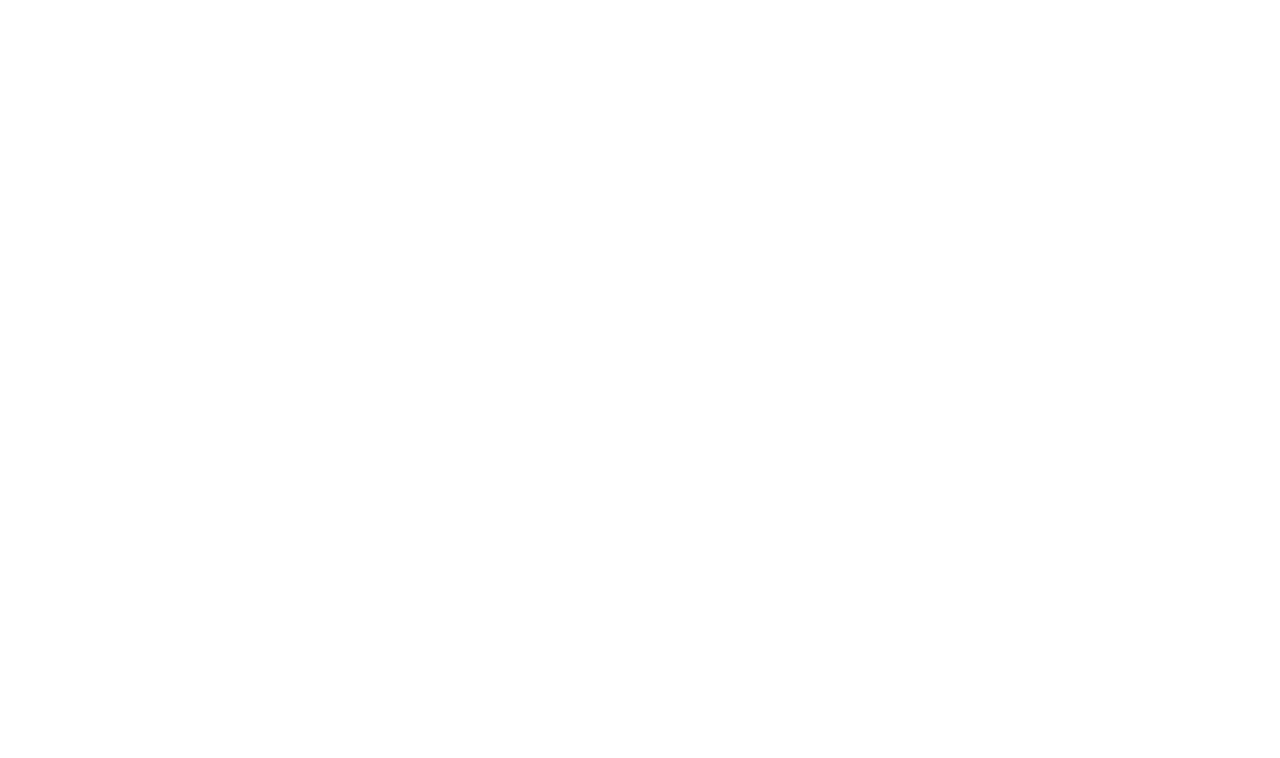
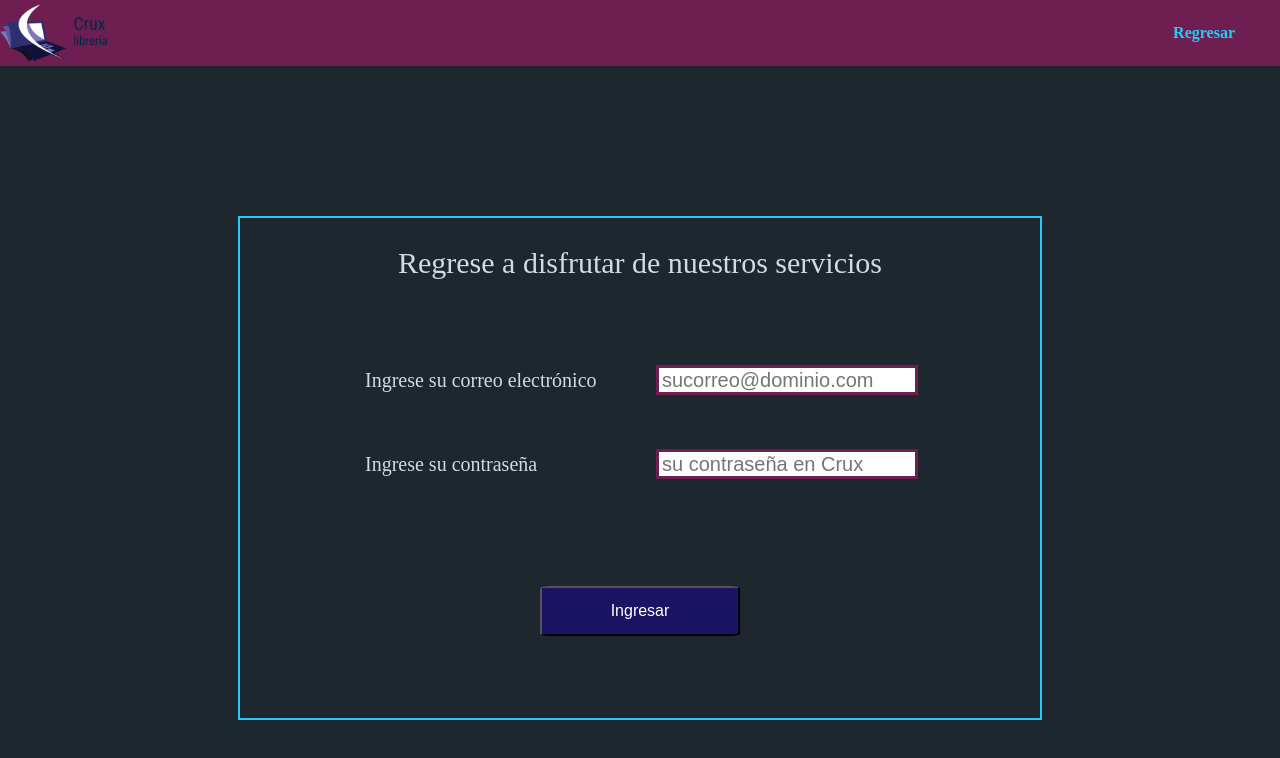
Before and after one commit to iStaack/Crux, a website: page proyecto_individual/public/inicio_sesion.html in a window 1280 px wide. Drawn offline with Linux system fonts and the light colour scheme; a web font is replaced by a local one.

Commit message:
Cambios al css

```diff
--- a/proyecto_individual/public/css/general.css
+++ b/proyecto_individual/public/css/general.css
@@ -55,6 +55,13 @@ h1{
     /*outline: 3px solid #ED4C67;*/
     background-color: #fc5c65;
 }
+
+.error_input::placeholder{
+    color: black;
+}
+
+
+
 .success_input{
     background-color: #2ecc71;
 }
--- /dev/null
+++ b/proyecto_individual/public/css/inicio_sesion.css
@@ -0,0 +1,68 @@
+main{
+    text-align: center;
+}
+
+h1{
+    margin-top: 30px;
+    margin-bottom: 90px;
+    font-size: 30px;
+}
+
+form{
+    margin-top: 150px;
+    text-align: center;
+    border: 2px #25CCF7 solid;
+    display: inline-block;
+    width: 800px;
+    height: 500px;
+}
+
+
+section label{
+    width: 270px;
+    margin-right: 20px;
+}
+
+section input{
+    width: 250px;
+    border:1px solid white;
+    outline-color:#6F1E51;
+    outline-style: solid;
+}
+
+section label, input{
+    text-align: left;
+    display: inline-block;
+    height: 20px;
+    font-size: 20px;
+}
+
+section{
+    margin-bottom: 60px;
+}
+
+button{
+    /*background: #3498db;*/
+    background:#1B1464;
+    padding: 10px;
+    width: 200px;
+    height: 50px;
+    /*margin: 0 auto;*/
+    font-size: 16px;
+    color: white;
+    border-radius: 5%;
+    margin-top: 50px;
+}
+
+button:hover {
+    background-color: #0652DD;
+    color: #d2dae2;
+    box-sizing: border-box;
+    transition: all 500ms ease;
+    border: 2px solid white;
+}
+
+
+.error{
+    border: 1px
+}
--- a/proyecto_individual/public/inicio_sesion.html
+++ b/proyecto_individual/public/inicio_sesion.html
@@ -0,0 +1,45 @@
+<!DOCTYPE html>
+<html lang="es">
+
+
+    <head>
+        <title>Libros</title>
+        <meta charset="utf-8">
+        <link rel="stylesheet" href="css/reset.css">
+        <link rel="shortcut icon" type="image/png" href="img/crux_logo_peque.png">
+        <link rel="stylesheet" href="https://use.fontawesome.com/releases/v5.7.2/css/all.css" integrity="sha384-fnmOCqbTlWIlj8LyTjo7mOUStjsKC4pOpQbqyi7RrhN7udi9RwhKkMHpvLbHG9Sr" crossorigin="anonymous">
+        <link href="https://fonts.googleapis.com/css?family=Quattrocento" rel="stylesheet">
+        <link rel="stylesheet" href="css/general.css">
+        <link rel="stylesheet" href="css/inicio_sesion.css">
+    </head>
+
+    <body>
+         <header id="header_principal">
+
+            <nav>
+                <div class="logo"></div>
+                <a href="index.html">Regresar</a>
+            </nav>
+
+        </header>
+
+        <main>
+
+            <form>
+                <h1>Regrese a disfrutar de nuestros servicios</h1>
+                <section>
+                     <label>Ingrese su correo electrónico</label>
+                     <input type="text" placeholder="sucorreo@dominio.com">
+                </section>
+
+                <section>
+                    <label>Ingrese su contraseña</label>
+                    <input type="password" placeholder="su contraseña en Crux">
+                </section>
+
+                <button type="button">Ingresar</button>
+            </form>
+
+        </main>
+    </body>
+</html>
```
Also changed, not shown: 1 other file.
